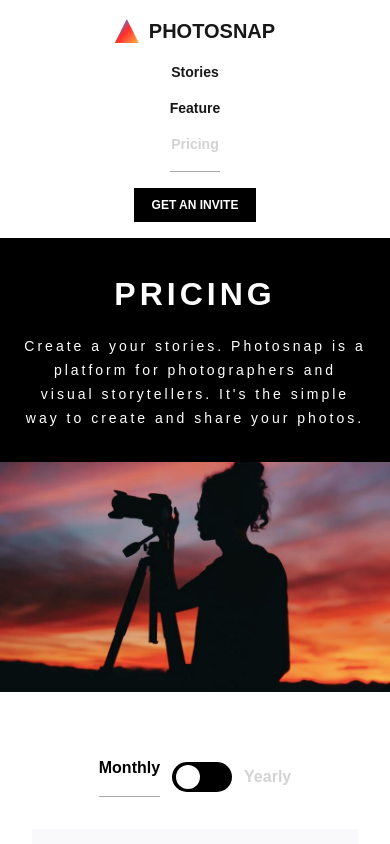
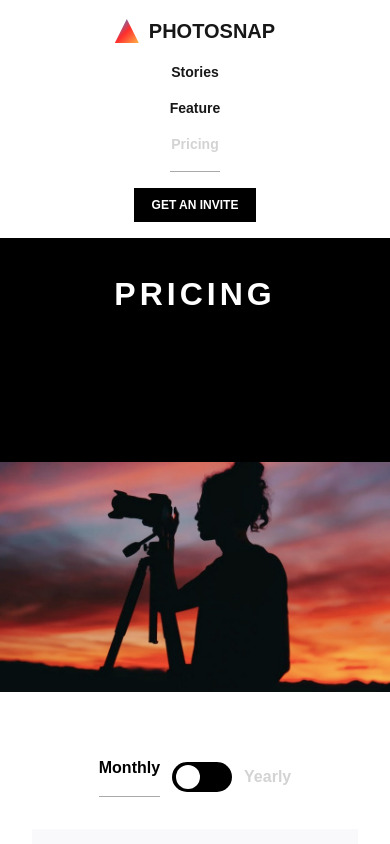
Before and after one commit to Tduncan14/photographylandpage, a Next.js app: page /pricing in a window 390 px wide. Shown: the top 844 px of the page. Built offline with nearby package versions, Linux system fonts and the light colour scheme.

Commit message:
keep moving forward

```diff
--- a/src/app/pricing/Pricing.css
+++ b/src/app/pricing/Pricing.css
@@ -322,6 +322,17 @@
 
     .payments {
         background-color: white;
+
+    }
+
+    .payments h1,
+    h2,
+    h3,
+    h4,
+    h5,
+    h6,
+    p {
+        color: black;
     }
 
     .PricingPricing {
```
